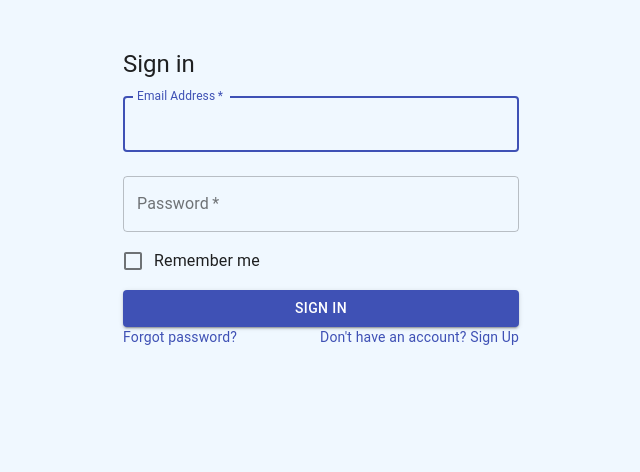
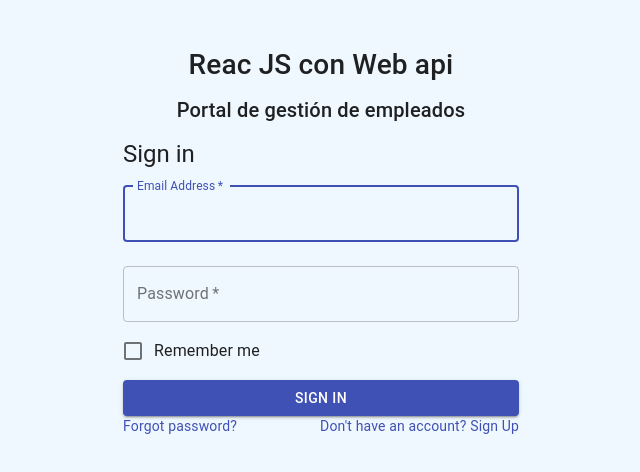
Before and after one commit to sotelors/soluciones-sa, a React (Create React App) app: page / in a window 1280 px wide. Shown: the top 472 px of the page, without its empty margins (319-959 px from the left). Built offline with nearby package versions, Linux system fonts and the light colour scheme.

Commit message:
gh-pages add 4

```diff
--- a/src/App.js
+++ b/src/App.js
@@ -27,12 +27,12 @@ function App() {
           Iniciar Sesion
         </Button> */}
 
-        {/* <h3 className="m-3 d-flex justify-content-center">
+        <h3 className="m-3 d-flex justify-content-center">
           Reac JS con Web api
         </h3>
         <h5 className="m-3 d-flex justify-content-center">
           Portal de gestión de empleados
-        </h5> */}
+        </h5>
 
         {/* <Navigation></Navigation> */}
 
```
